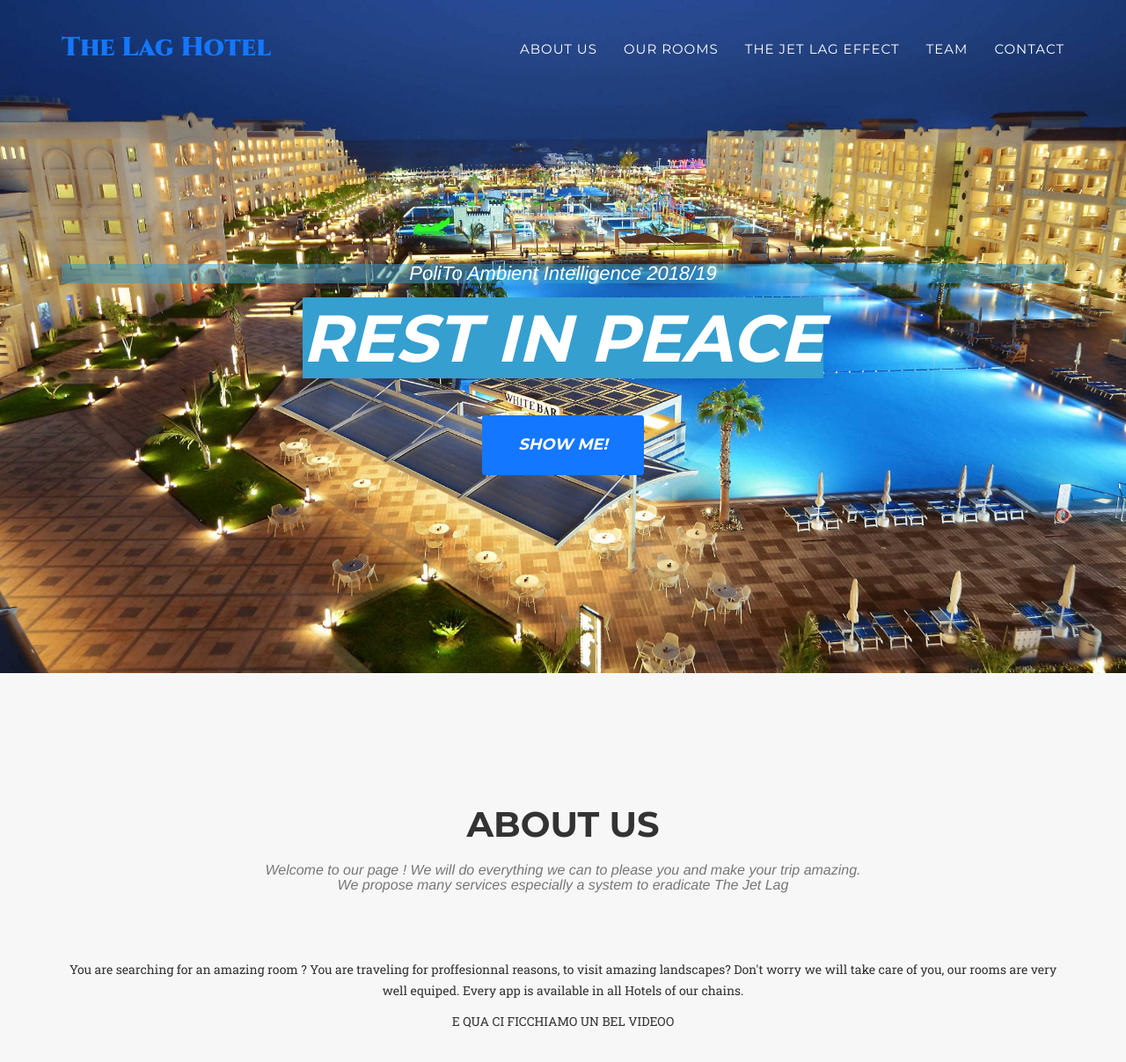
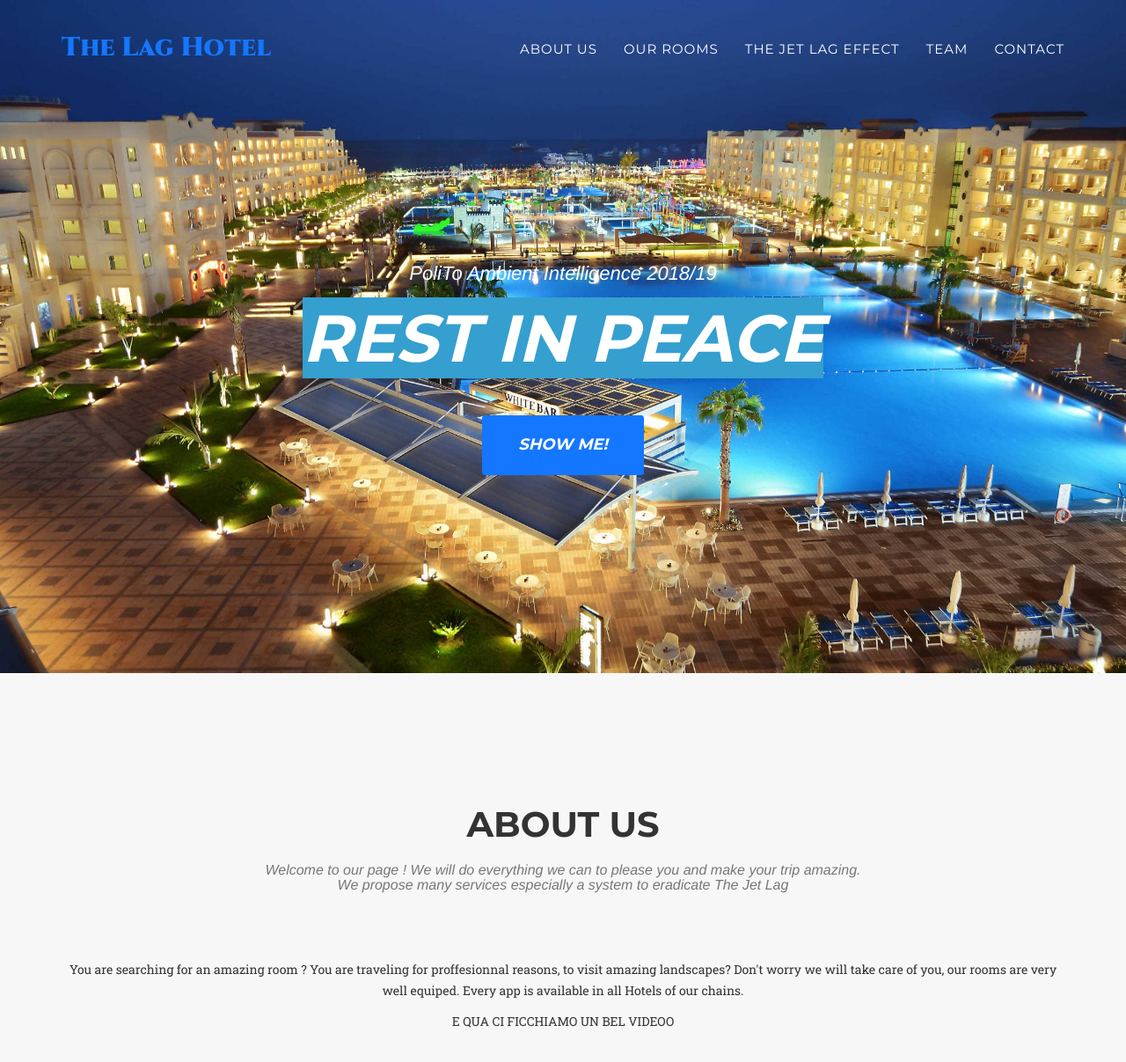
Before and after one commit to VincentGautier/Hotel-web-site, a Jekyll site: the page built from index.html, in a window 1280 px wide and 1400 px high. Shown: the top 1207 px of the window at 88% size. Built offline with Jekyll 4.4.1, drawn with Linux system fonts in a browser that asks for light colours; some web fonts are replaced.

Commit message:
Update agency.css

```diff
--- a/_includes/css/agency.css
+++ b/_includes/css/agency.css
@@ -311,7 +311,7 @@ header .intro-text .intro-heading {
         font-family: {{ site.data.template.font.secondary }};
         font-size: 40px;
         font-style: italic;
-        background-color:rgba(53,159,208,0.5);
+
         line-height: 40px;
     }
 header .intro-text {
```
